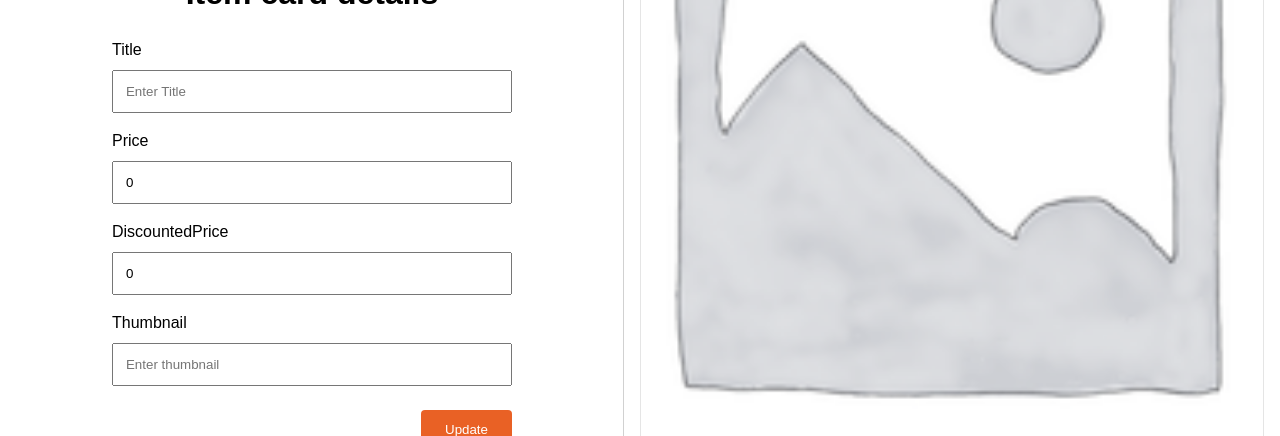
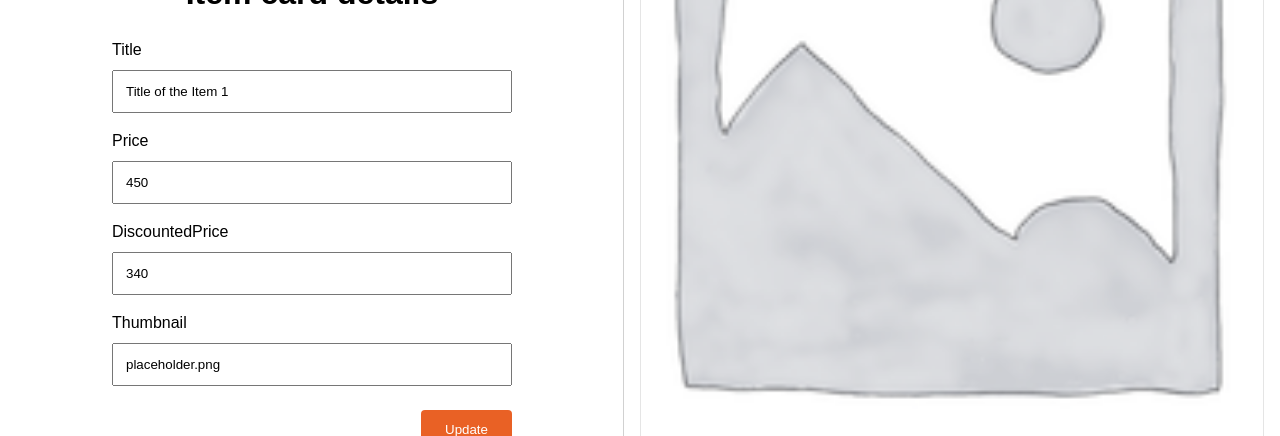
Before and after one commit to deepak-mahto/ReactLearnings, a React (Create React App) app in the folder hello-world/: page / in a window 1280 px wide. Shown: the part 325-761 px from the top of the page. Built offline with nearby package versions, Linux system fonts and the light colour scheme.

Commit message:
Optimization

```diff
--- a/hello-world/src/components/Products/products.js
+++ b/hello-world/src/components/Products/products.js
@@ -1,42 +1,7 @@
 import { useState } from "react";
 import ListItem from "./ListItems/ListItem";
 
-// const items = [
-//   {
-//     id: 1,
-//     discountedPrice: 340,
-//     price: 450,
-//     title: "Title of the Item 1",
-//     thumbnail: "placeholder.png",
-//   },
-//   {
-//     id: 2,
-//     discountedPrice: 320,
-//     price: 40,
-//     title: "Title of the Item 2",
-//     thumbnail: "placeholder.png",
-//   },
-//   {
-//     id: 3,
-//     discountedPrice: 340,
-//     price: 400,
-//     title: "Title of the Item 3",
-//     thumbnail: "placeholder.png",
-//   },
-//   {
-//     id: 3,
-//     discountedPrice: 380,
-//     price: 480,
-//     title: "Title of the Item 4",
-//     thumbnail: "placeholder.png",
-//   },
-// ];
-
 const Products = () => {
-  const [title, setTitle] = useState("");
-  const [price, setPrice] = useState(0);
-  const [discountedPrice, setDiscountedprice] = useState(0);
-  const [thumbnail, setThumbnil] = useState("");
   const [item, setItem] = useState({
     id: 0,
     discountedPrice: 340,
@@ -46,7 +11,6 @@ const Products = () => {
   });
 
   const handleTitle = (event) => {
-    setTitle(event.target.value);
     setItem({
       ...item,
       title: event.target.value,
@@ -54,35 +18,32 @@ const Products = () => {
   };
 
   const handlePrice = (event) => {
-    setPrice(event.target.value);
+    setItem({
+      ...item,
+      price: event.target.value,
+    });
   };
 
   const handleDiscountedprice = (event) => {
-    setDiscountedprice(event.target.value);
+    setItem({
+      ...item,
+      discountedPrice: event.target.value,
+    });
   };
 
   const handleThumbnail = (event) => {
-    setThumbnil(event.target.value);
+    setItem({
+      ...item,
+      thumbnail: event.target.value,
+    });
   };
 
   const submitForm = (event) => {
     event.preventDefault();
-    console.log({
-      title,
-      price,
-      discountedPrice,
-      thumbnail,
-    });
-    if (discountedPrice > price) {
+    if (item.discountedPrice > item.price) {
       alert("Discounted price cannot be greater than price.");
       return;
     }
-    setItem({
-      title,
-      price,
-      discountedPrice,
-      thumbnail,
-    });
   };
   return (
     <div className={"product-list"}>
@@ -95,7 +56,7 @@ const Products = () => {
               <input
                 type="text"
                 placeholder="Enter Title"
-                value={title}
+                value={item.title}
                 onChange={handleTitle}
                 required
               />
@@ -105,7 +66,7 @@ const Products = () => {
               <input
                 type="number"
                 placeholder="Enter Price"
-                value={price}
+                value={item.price}
                 onChange={handlePrice}
                 required
               />
@@ -115,7 +76,7 @@ const Products = () => {
               <input
                 type="number"
                 placeholder="Enter discountedPrice"
-                value={discountedPrice}
+                value={item.discountedPrice}
                 onChange={handleDiscountedprice}
                 required
               />
@@ -125,7 +86,7 @@ const Products = () => {
               <input
                 type="text"
                 placeholder="Enter thumbnail"
-                value={thumbnail}
+                value={item.thumbnail}
                 onChange={handleThumbnail}
                 required
               />
@@ -136,10 +97,6 @@ const Products = () => {
           </form>
         </div>
         <ListItem data={item}></ListItem>
-        {/* <ListItem data={items[0]}></ListItem>
-        <ListItem data={items[1]}></ListItem>
-        <ListItem data={items[2]}></ListItem>
-        <ListItem data={items[3]}></ListItem>  */}
       </div>
     </div>
   );
```
